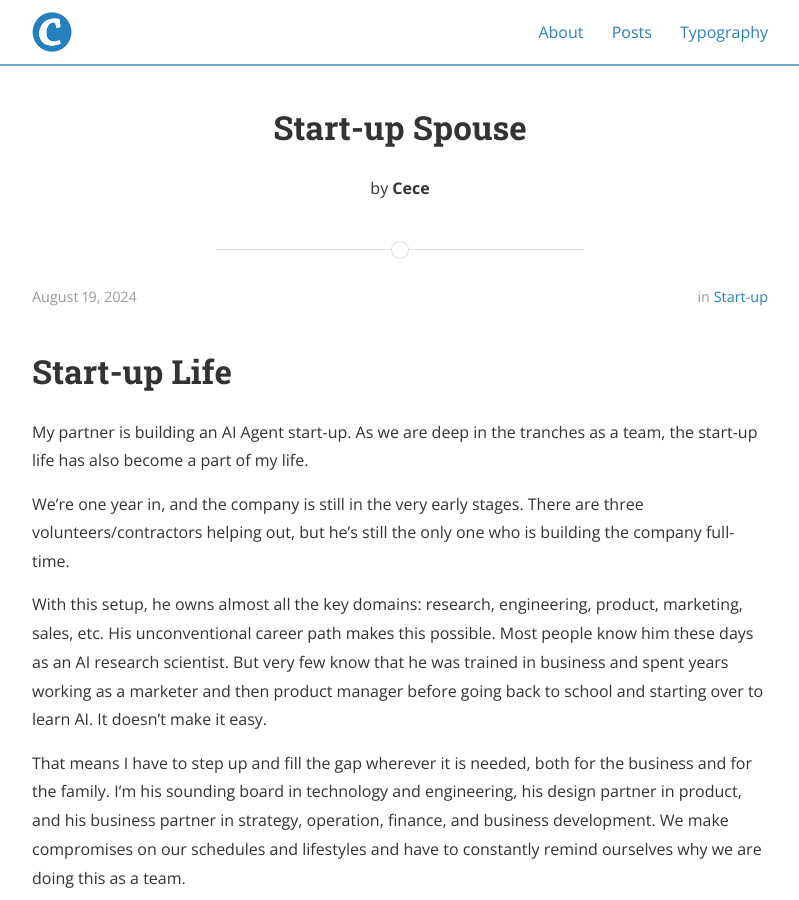
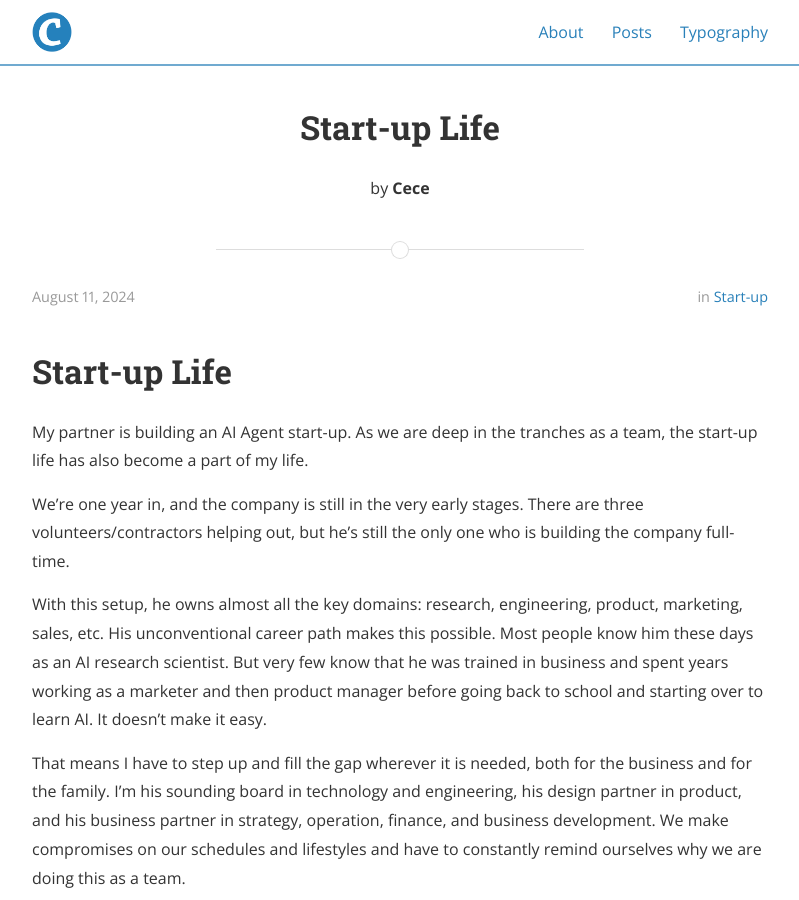
Before and after one commit to CurveBending/CurveBending.github.io, a Jekyll site: the page built from _posts/2024-08-11-Start-up Life.md, in a window 1280 px wide and 900 px high. Shown: the whole window, without its empty margins (240-1039 px from the left). Built offline with Jekyll 4.4.1, drawn with Linux system fonts in a browser that asks for light colours; nearby versions of some CDN libraries.

Commit message:
Update 2024-08-11-Start-up Life.md

```diff
--- a/_posts/2024-08-11-Start-up Life.md
+++ b/_posts/2024-08-11-Start-up Life.md
@@ -1,7 +1,7 @@
 ---
 layout: post
-title:  "Start-up Spouse"
-date:   2024-08-19T00:00:00-00:00
+title:  "Start-up Life"
+date:   2024-08-11T00:00:00-00:00
 author: Cece
 categories: "Start-up"
 ---
```
